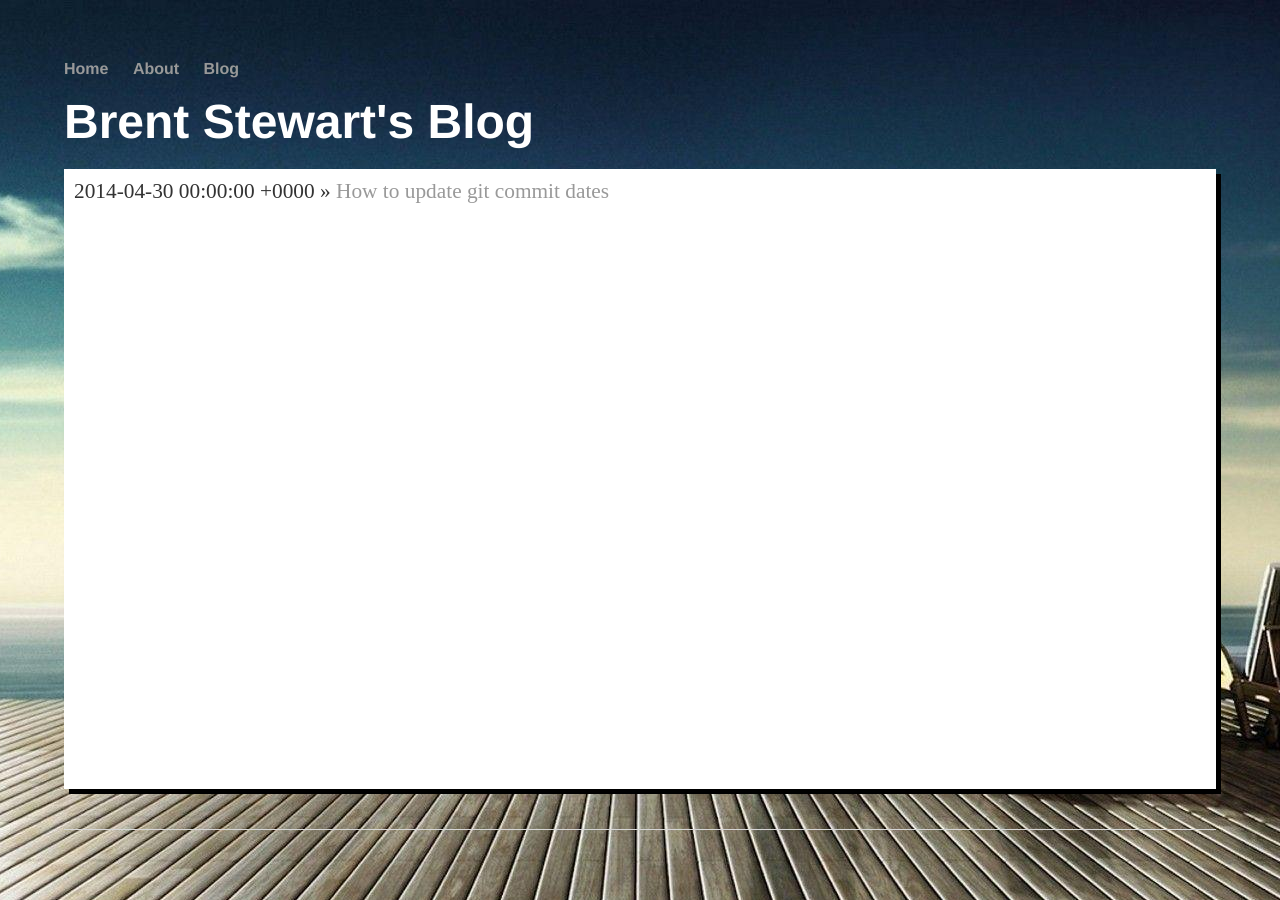
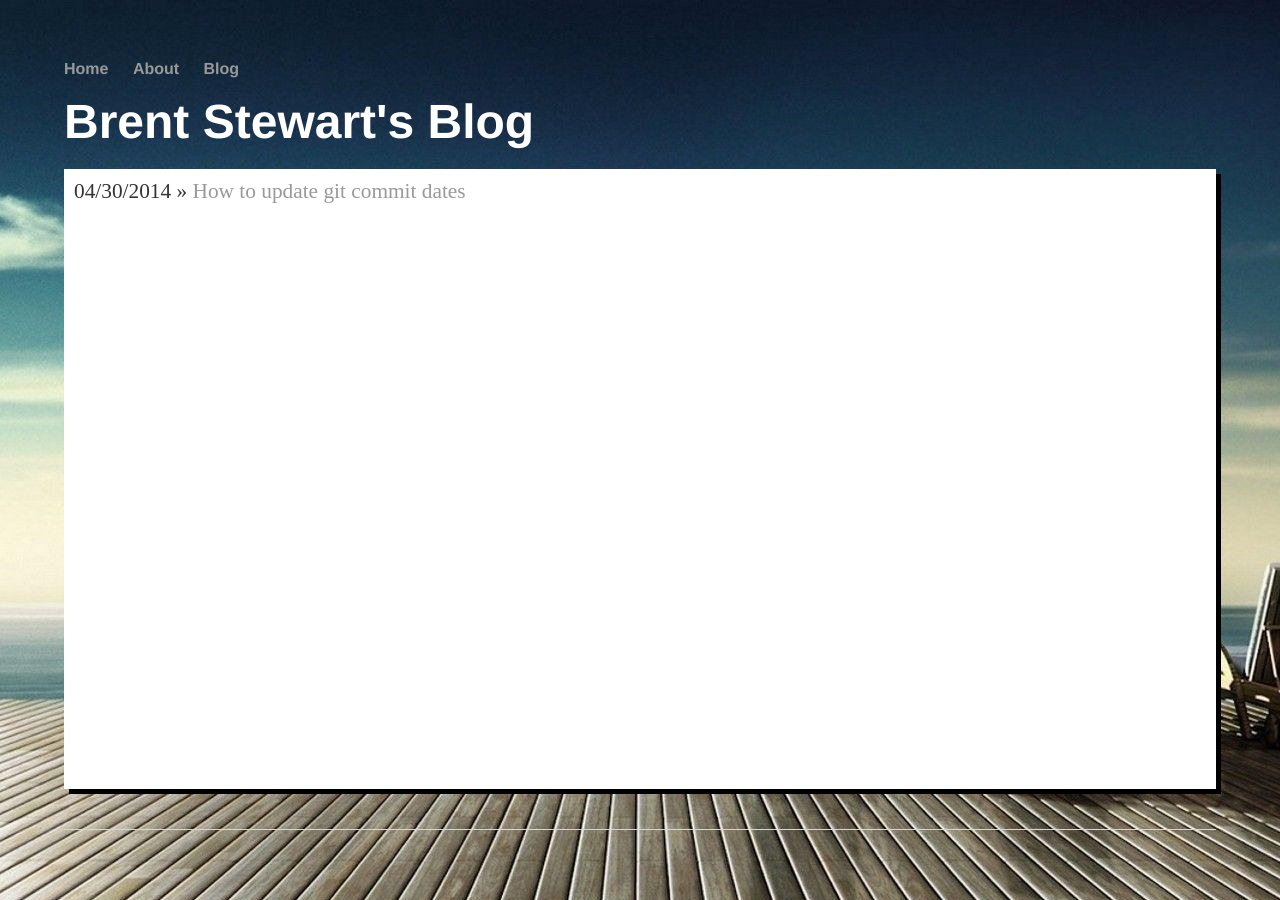
Before and after one commit to brentestewart/brentestewart.github.io, a Jekyll site: the page built from blog/index.html, in a window 1280 px wide. Built offline with Jekyll 4.4.1, drawn with Linux system fonts in a browser that asks for light colours.

Commit message:
Fixing date format

```diff
--- a/_layouts/post.html
+++ b/_layouts/post.html
@@ -2,7 +2,7 @@
 layout: default
 ---
 <h1 class="light-header">{{ page.title }}</h1>
-<p class="meta">{{ page.date | date: %m/%d/%Y }}</p>
+<p class="meta">{{ page.date | date: "%m/%d/%Y" }}</p>
 
 <div class="posts">
   {{ content }}
--- a/blog/index.html
+++ b/blog/index.html
@@ -6,7 +6,7 @@ title: Brent Stewart's Blog
 <ul class="posts">
 
   {% for post in site.posts %}
-    <li><span>{{ post.date | date: %m/%d/%Y }}</span> &raquo; <a href="{{ post.url }}" title="{{ post.title }}">{{ post.title }}</a></li>
+    <li><span>{{ post.date | date: "%m/%d/%Y" }}</span> &raquo; <a href="{{ post.url }}" title="{{ post.title }}">{{ post.title }}</a></li>
   {% endfor %}
 
 </ul>
```
